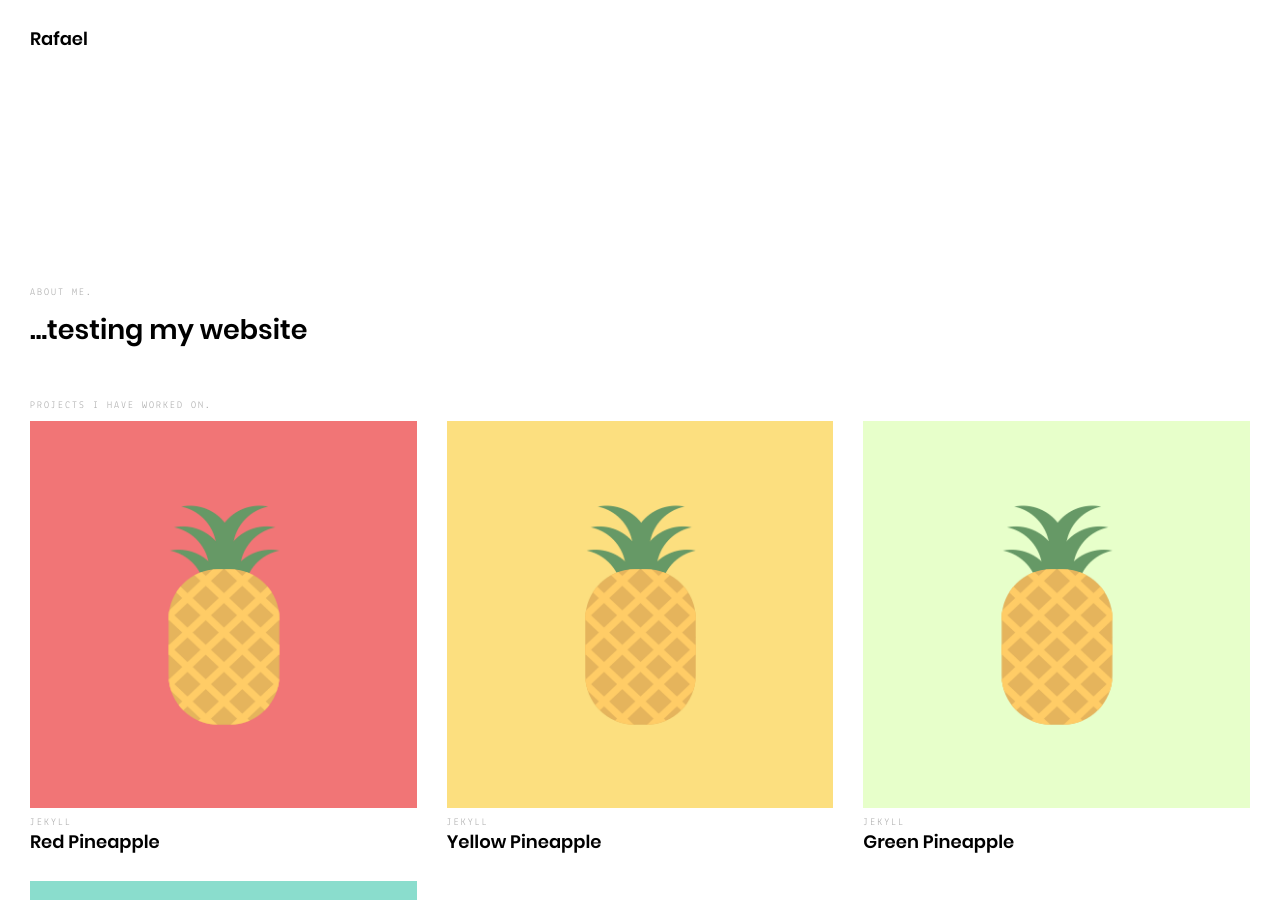
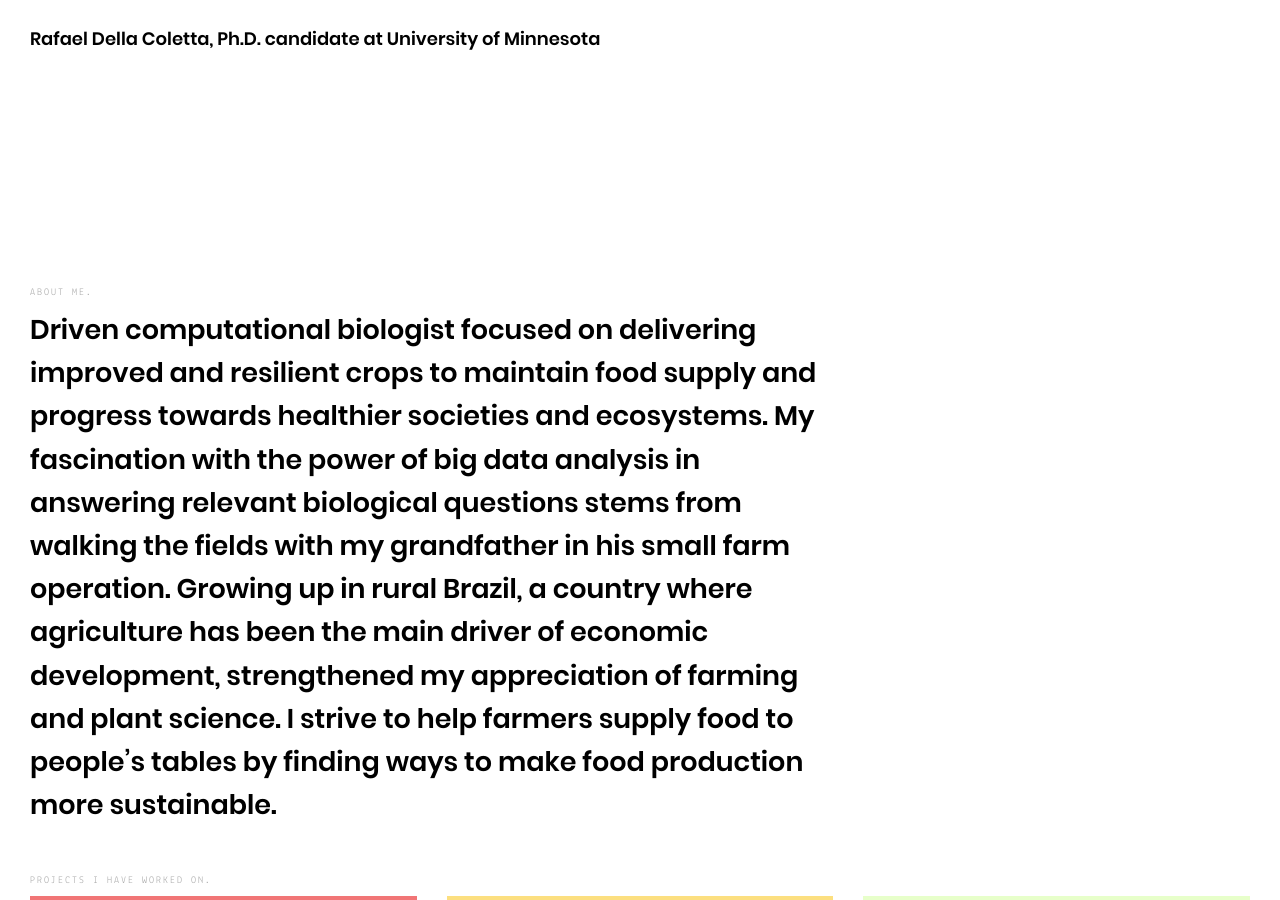
Before and after one commit to rdcoletta/me, a Jekyll site: the page built from index.html, in a window 1280 px wide and 900 px high. Built offline with Jekyll 4.4.1, drawn with Linux system fonts in a browser that asks for light colours.

Commit message:
updated about me section

```diff
--- a/_config.yml
+++ b/_config.yml
@@ -1,12 +1,12 @@
 # User config
-author: "Rafael"
-tagline: "Rafael's website"
-description: "...testing my website"
-keywords: "Pineapple, Pineapple Pizza, Pineapple House"
-email: "pineapple@example.com"
-linkedin: "https://www.linkedin.com/"
-twitter: "https://twitter.com/"
-github: "https://github.com/"
+author: "Rafael Della Coletta, Ph.D. candidate at University of Minnesota"
+tagline: "about me"
+description: "Driven computational biologist focused on delivering improved and resilient crops to maintain food supply and progress towards healthier societies and ecosystems. My fascination with the power of big data analysis in answering relevant biological questions stems from walking the fields with my grandfather in his small farm operation. Growing up in rural Brazil, a country where agriculture has been the main driver of economic development, strengthened my appreciation of farming and plant science. I strive to help farmers supply food to people’s tables by finding ways to make food production more sustainable."
+keywords: "genomics, computational biology, bioinformatics, plant sciences"
+email: "della028@umn.edu"
+linkedin: "https://www.linkedin.com/in/rafael-della-coletta/"
+twitter: "https://twitter.com/rafael_coletta"
+github: "https://github.com/rdcoletta"
 
 # Site config
 baseurl: ""
```
